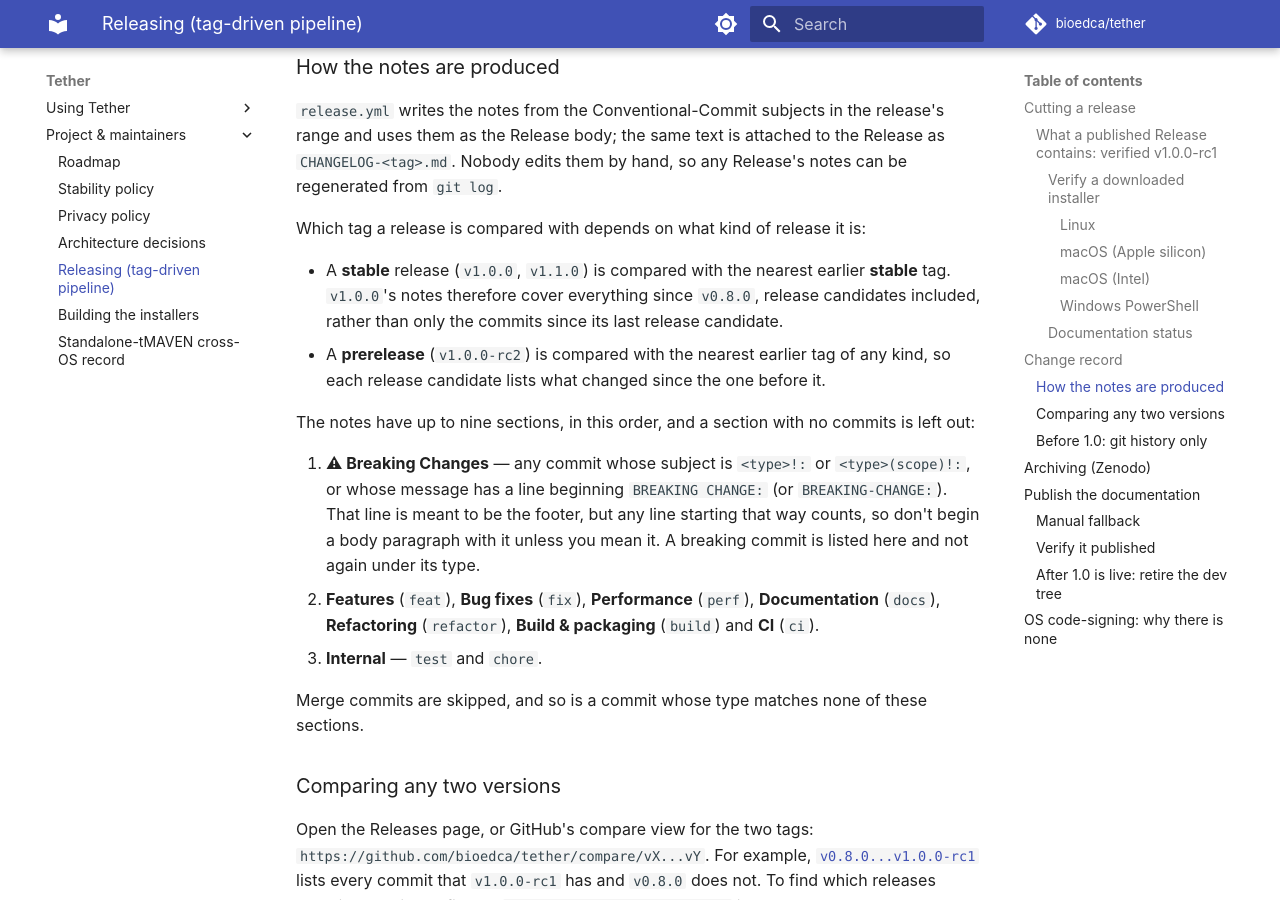
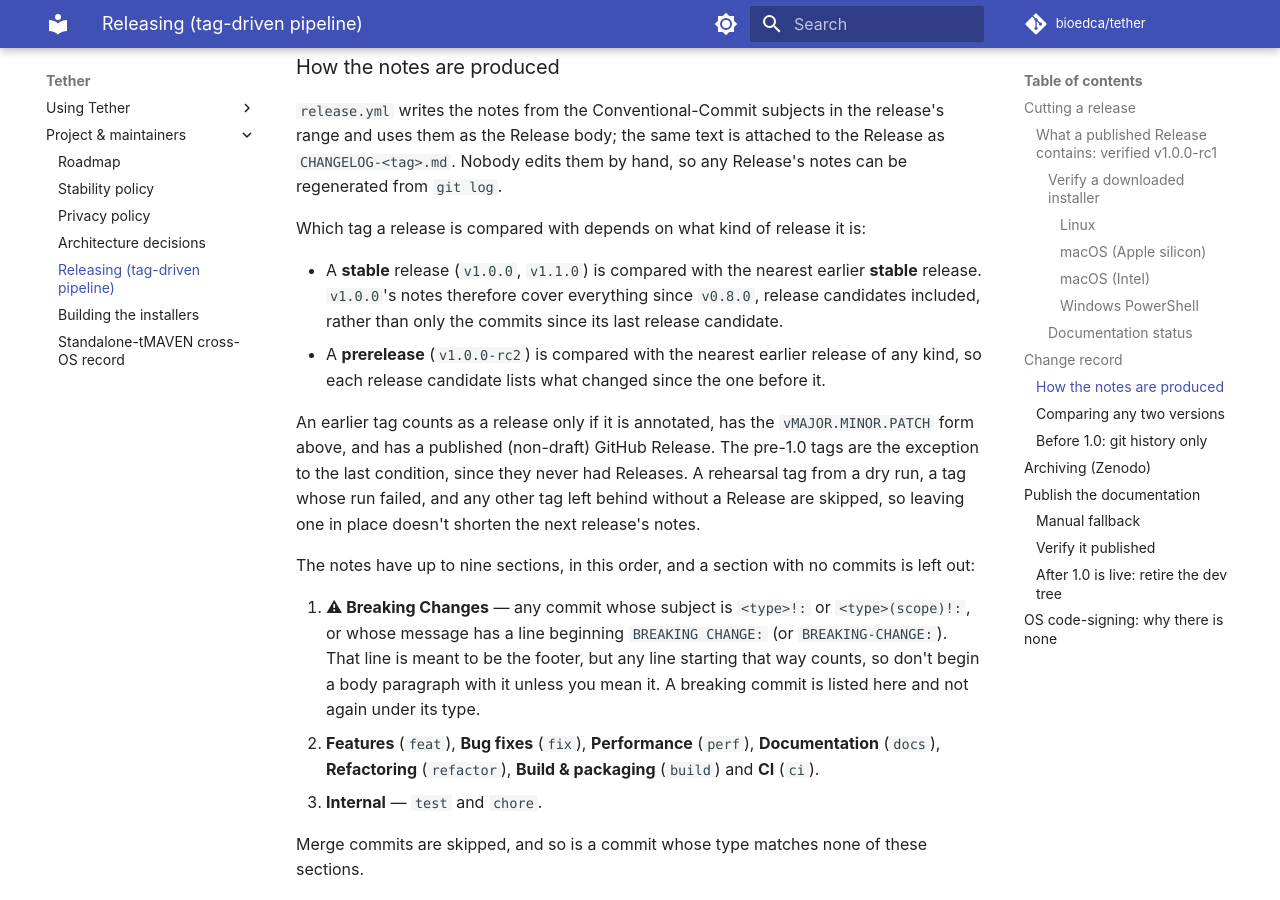
Before and after one commit to bioedca/tether, an MkDocs documentation site: the page built from docs/release.md, in a window 1280 px wide and 900 px high, scrolled down 5064 px. Built offline with MkDocs 1.6.1 and Material for MkDocs 9.7.7, drawn with Linux system fonts in a browser that asks for light colours; comment, search, counter and statistics services are not loaded; the version menu is left out.

Commit message:
fix(release): diff release notes only against published releases
A new step lists the repository's non-draft Releases, and the changelog step
now admits an earlier tag as the base only when it is annotated, matches
TAG_ERE, and has a published Release (pre-1.0 tags, which predate the pipeline,
need no Release). A dry-run rehearsal tag, a failed run's tag or a rejected
lightweight tag can no longer shorten the next release's notes. The test
history carries a lightweight v0.9.0 and an unpublished v1.0.0-rc9 where each
would be the nearest base; the release docs and ADR-0067 state the rule.

Answers Codex's review of ae971a9 on #533 (refs #182).

```diff
--- a/docs/release.md
+++ b/docs/release.md
@@ -224,11 +224,17 @@ uses them as the Release body; the same text is attached to the Release as
 
 Which tag a release is compared with depends on what kind of release it is:
 
-- A **stable** release (`v1.0.0`, `v1.1.0`) is compared with the nearest earlier **stable** tag.
-  `v1.0.0`'s notes therefore cover everything since `v0.8.0`, release candidates included,
-  rather than only the commits since its last release candidate.
-- A **prerelease** (`v1.0.0-rc2`) is compared with the nearest earlier tag of any kind, so each
-  release candidate lists what changed since the one before it.
+- A **stable** release (`v1.0.0`, `v1.1.0`) is compared with the nearest earlier **stable**
+  release. `v1.0.0`'s notes therefore cover everything since `v0.8.0`, release candidates
+  included, rather than only the commits since its last release candidate.
+- A **prerelease** (`v1.0.0-rc2`) is compared with the nearest earlier release of any kind, so
+  each release candidate lists what changed since the one before it.
+
+An earlier tag counts as a release only if it is annotated, has the `vMAJOR.MINOR.PATCH` form
+above, and has a published (non-draft) GitHub Release. The pre-1.0 tags are the exception to the
+last condition, since they never had Releases. A rehearsal tag from a dry run, a tag whose run
+failed, and any other tag left behind without a Release are skipped, so leaving one in place
+doesn't shorten the next release's notes.
 
 The notes have up to nine sections, in this order, and a section with no commits is left out:
 
```
Also changed, not shown: docs/adr/0067-github-releases-are-the-only-change-record.md (+6 -3 lines), 2 other files.
